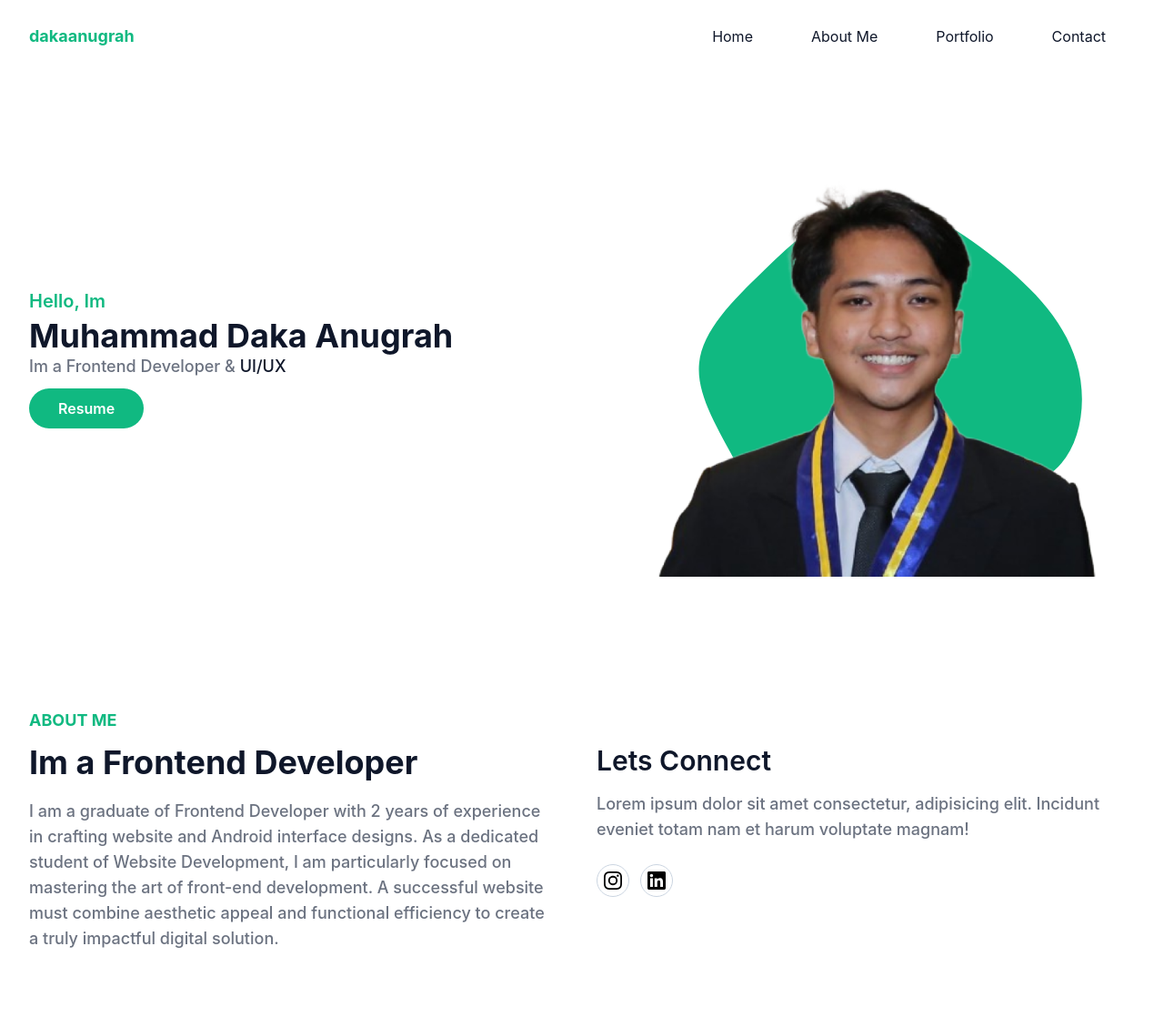
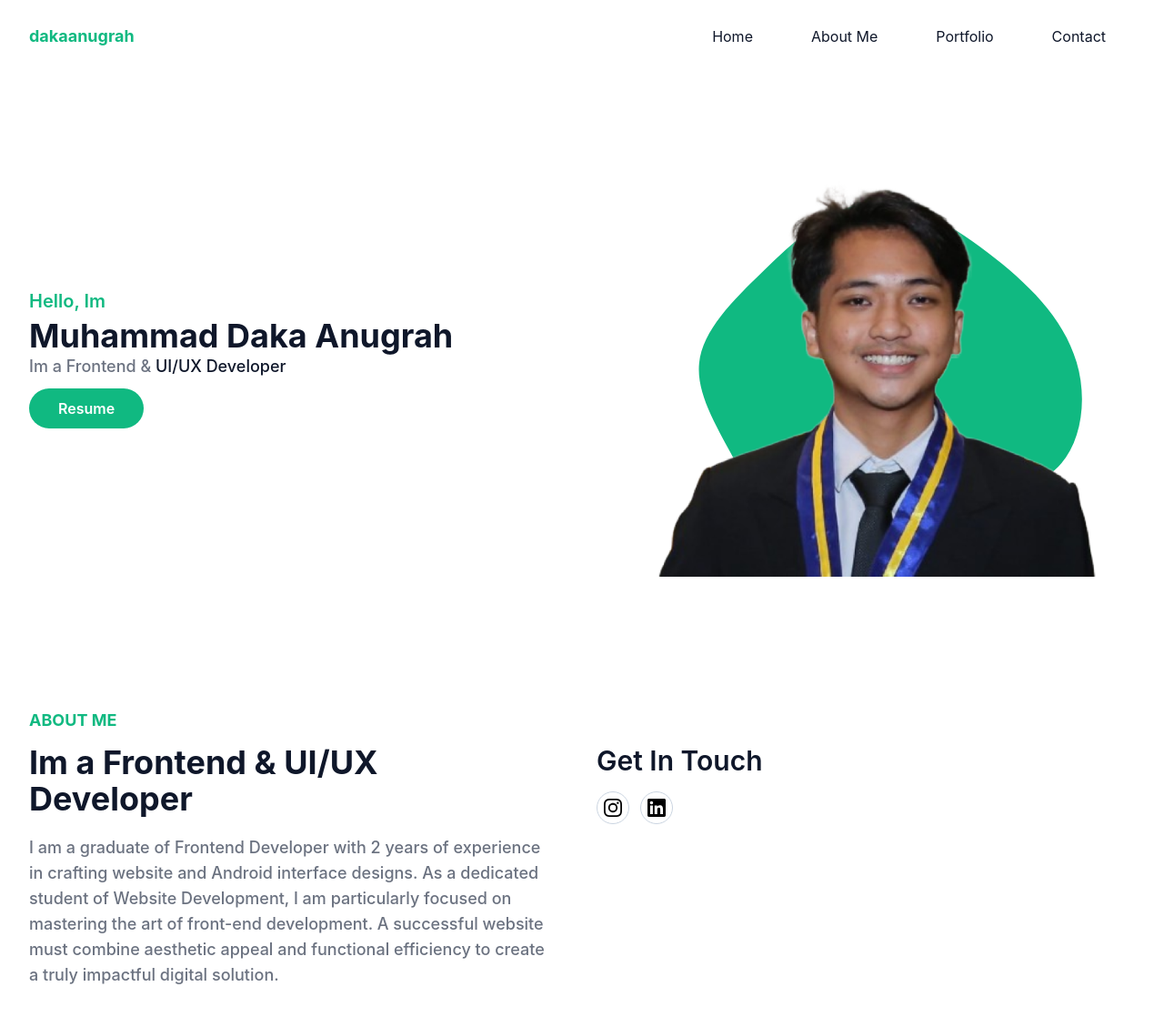
Before and after one commit to MDakaAnugrah/portfolio-main, a website: page index.html in a window 1280 px wide. Shown: the top 1129 px of the page at 91% size. Drawn offline with Linux system fonts and the light colour scheme.

Commit message:
portfolio-new

```diff
--- a/index.html
+++ b/index.html
@@ -63,8 +63,8 @@
                 <div class="w-full self-center px-4 lg:w-1/2">
                     <h1 class="text-base font-semibold text-primary md:text-xl">Hello, Im
                         <span class="block font-bold text-dark text-4xl mt-1">Muhammad Daka Anugrah</span></h1>
-                    <h2 class="font-medium text-secondary text-lg mb-5">Im a Frontend Developer &
-                        <span class="text-dark">UI/UX</span></h2>
+                    <h2 class="font-medium text-secondary text-lg mb-5">Im a Frontend &
+                        <span class="text-dark">UI/UX Developer</span></h2>
 
                     <a href="#" class="text-base font-semibold text-white
                     bg-primary py-3 px-8 rounded-full hover:shadow-lg
@@ -97,7 +97,7 @@
                 <div class="w-full px-4 mb-10 lg:w-1/2">
                     <h4 class="font-bold uppercase text-primary text-lg mb-3">About me</h4>
                     <h2 class="font-bold text-dark text-3xl mb-5 max-w-md
-                    lg:text-4xl">Im a Frontend Developer</h2>
+                    lg:text-4xl">Im a Frontend & UI/UX Developer</h2>
                     <p class="font-medium text-base text-secondary max-w-xl
                     lg:text-lg">I am a graduate of Frontend Developer with 2 years of experience in crafting website and Android interface designs.
                         As a dedicated student of Website Development, I am particularly focused on mastering the art of front-end development.
@@ -105,9 +105,7 @@
                 </div>
                 <div class="w-full px-4 lg:w-1/2">
                     <h3 class="font-semibold text-dark text-2xl mb-4
-                    lg:text-3xl lg:pt-10">Lets Connect</h3>
-                    <p class="font-medium text-base text-secondary mb-6
-                    lg:text-lg">Lorem ipsum dolor sit amet consectetur, adipisicing elit. Incidunt eveniet totam nam et harum voluptate magnam!</p>
+                    lg:text-3xl lg:pt-10">Get In Touch</h3>
                     <div class="flex items-center">
                         <!-- Instagram -->
                         <a href="https://www.instagram.com/dkaangrh/" target="_blank"
@@ -137,7 +135,6 @@
                 <div class="max-w-xl mx-auto text-center mb-16">
                     <h4 class="font-semibold text-lg text-primary mb-2">Portfolio</h4>
                     <h2 class="font-bold text-dark text-3xl mb-4">My Project</h2>
-                    <p class="font-medium text-md text-secondary">Lorem, ipsum dolor sit amet consectetur adipisicing elit. Vero quasi commodi enim accusantium nihil quod.</p>
                 </div>
             </div>
             <div class="w-full px-4 flex flex-wrap justify-center xl:w-10/12
@@ -150,7 +147,7 @@
                     <h3 class="font-semibold text-xl text-dark
                     mt-5 mb-3">Invoice Website Sales Page</h3>
                     <p class="font-medium text-base
-                    text-secondary">Lorem ipsum dolor sit amet consectetur adipisicing elit. Saepe nihil similique maiores.</p>
+                    text-secondary">My role as a team Front-end Developer for OneBox ERP is all about ensuring smooth processes, clear communication, and continuous improvement. By focusing on rigorous testing, fostering teamwork, finding creative solutions to challenges, and investing in ongoing learning, I strive to contribute to the success of our projects and the satisfaction of our clients.</p>
                 </div>
                 <div class="mb-12 p-4 md:w-1/2">
                     <div class="rounded-md shadow-md overflow-hidden">
@@ -160,7 +157,7 @@
                     <h3 class="font-semibold text-xl text-dark
                     mt-5 mb-3">Interface Mobile E-Commerce</h3>
                     <p class="font-medium text-base
-                    text-secondary">Lorem ipsum dolor sit amet consectetur adipisicing elit. Saepe nihil similique maiores.</p>
+                    text-secondary">I designed a user-friendly shoe store interface in Figma, making it easy for customers to browse and buy shoes. It's visually appealing, with smooth navigation and a simple checkout process. Using Figma's collaborative tools, I refined the design to meet the client's needs.</p>
                 </div>
             </div>
         </div>
```
